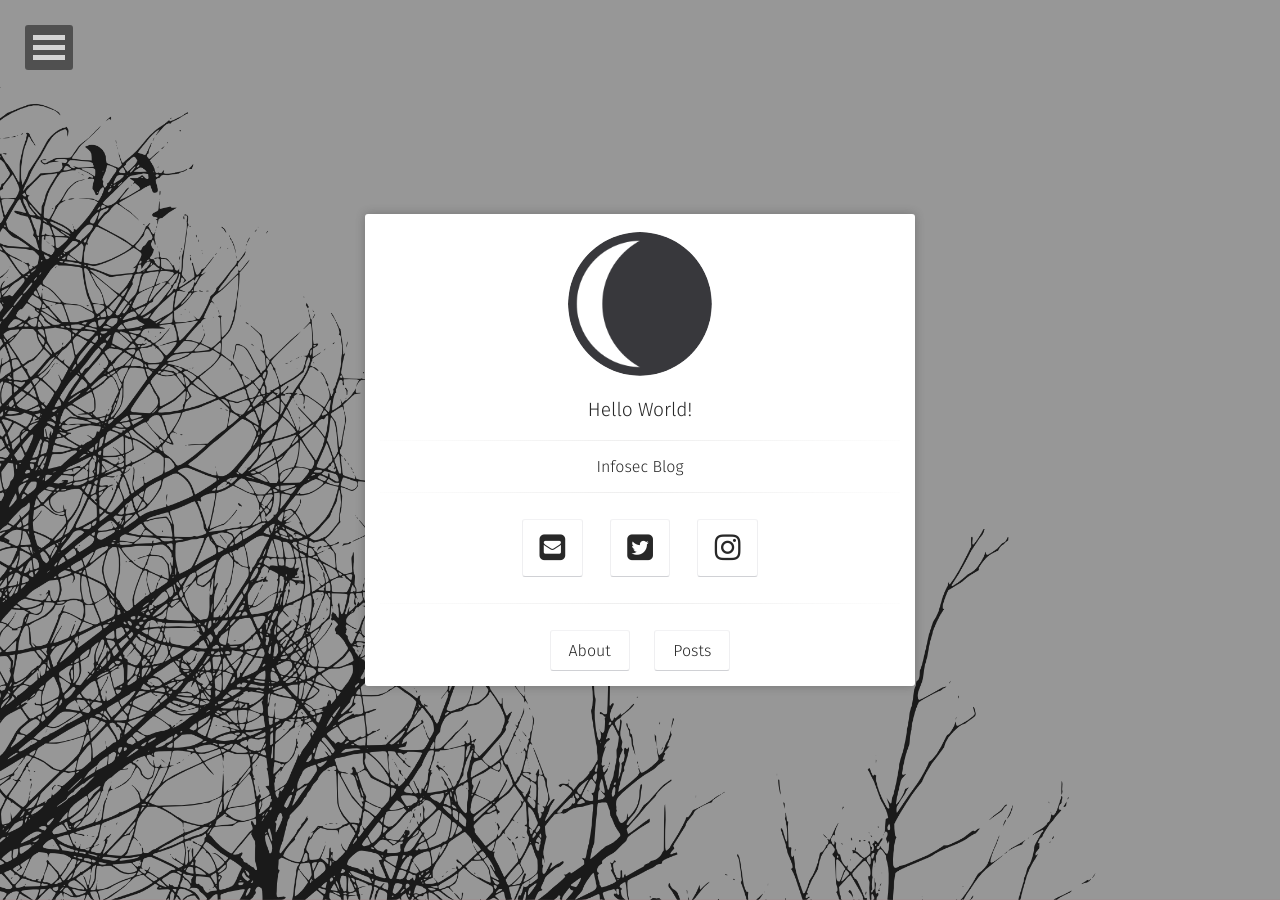
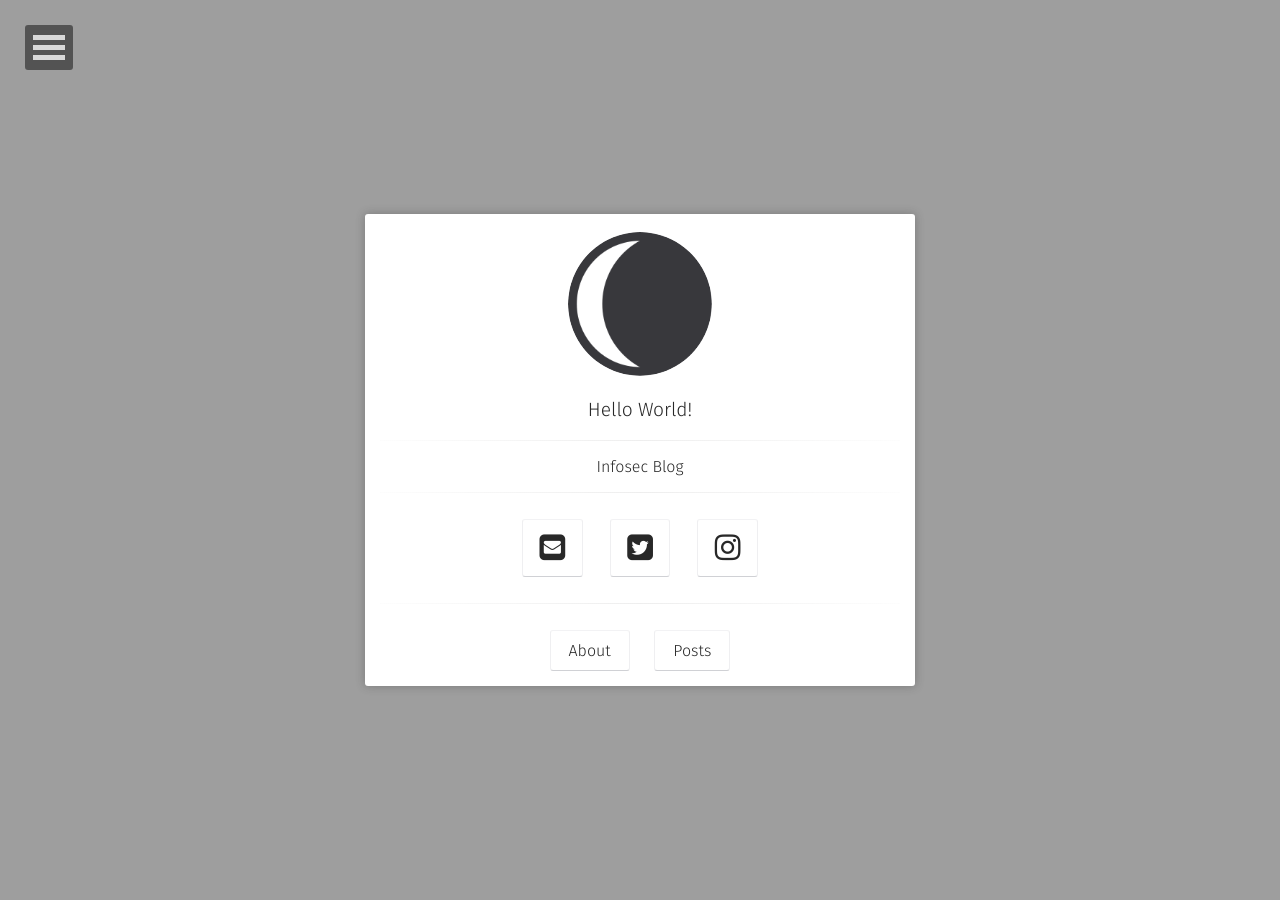
Before and after one commit to burcudemiralp/burcudemiralp.github.io, a Jekyll site: the page built from index.html, in a window 1280 px wide. Built offline with Jekyll 4.4.1, drawn with Linux system fonts in a browser that asks for light colours; some web fonts are replaced.

Commit message:
Update _config.yml

```diff
--- a/_config.yml
+++ b/_config.yml
@@ -5,7 +5,7 @@ bio:                'Infosec Blog'
 reading_time:       true
 words_per_minute:   200
 logo:               'assets/img/logo.png'
-background:         'assets/img/gray.jpg'
+background:         'assets/img/aa.gif'
 tiled_bg:           false   # Set this true if you want to tile your background image, otherwise it will be covered
 locale:             en_US
 url:                https://burcudemiralp.github.io/
```
